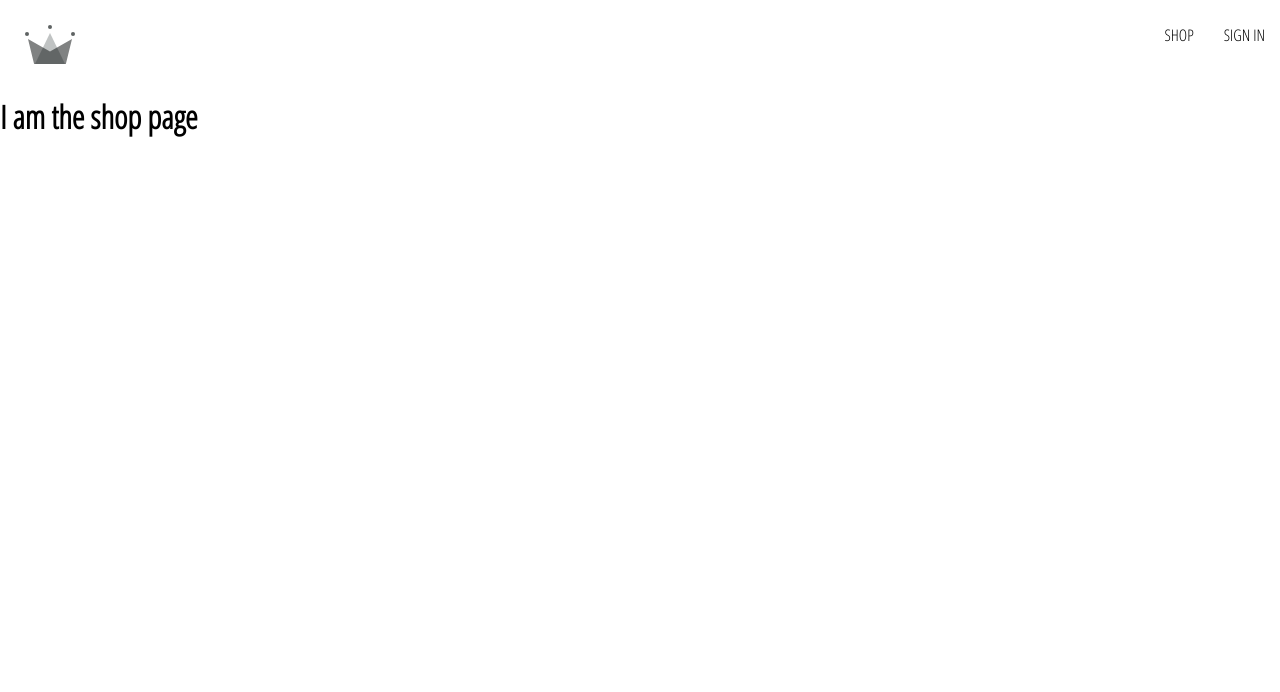
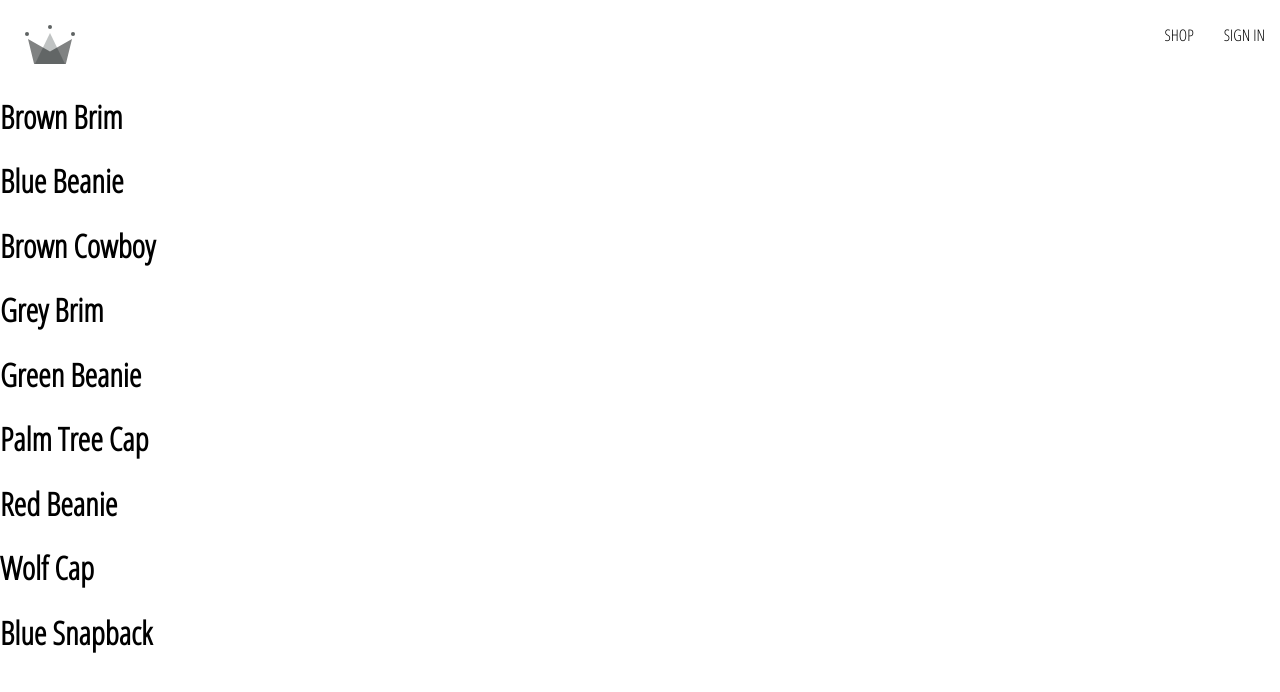
Before and after one commit to lilakima/boho-clothing, a React (Create React App) app: page /shop in a window 1280 px wide. Shown: the top 692 px of the page. Built offline with nearby package versions, Linux system fonts and the light colour scheme; no server answers.

Commit message:
<Dev> Implement shop products with context

```diff
--- a/src/App.js
+++ b/src/App.js
@@ -3,12 +3,7 @@
 import Home from "./routes/home/Home"
 import Navigation from "./routes/navigation/Navigation"
 import Authentication from "./routes/authentication/Authentication"
-
-const Shop = () => {
-    return (
-        <h1>I am the shop page</h1>
-    )
-}
+import Shop from "./routes/shop/Shop"
 
 const App = () => {
     return (
--- /dev/null
+++ b/src/contexts/ProductsContext.js
@@ -0,0 +1,13 @@
+import { createContext, useState } from "react"
+import PRODUCTS from '../shop-data.json'
+
+export const ProductsContext = createContext({
+    products: [],
+})
+
+export const ProductsProvider = ({children}) => {
+    const [products, setProducts] = useState(PRODUCTS)
+    const value = {products}
+
+    return <ProductsContext.Provider value={value}>{children}</ProductsContext.Provider>
+}
--- a/src/index.js
+++ b/src/index.js
@@ -5,13 +5,16 @@
 import reportWebVitals from './reportWebVitals'
 import { BrowserRouter } from "react-router-dom"
 import { UserProvider } from "./contexts/UserContext"
+import { ProductsProvider } from "./contexts/ProductsContext"
 
 const root = ReactDOM.createRoot(document.getElementById('root'))
 root.render(
     <React.StrictMode>
         <BrowserRouter>
             <UserProvider>
-                <App />
+                <ProductsProvider>
+                    <App />
+                </ProductsProvider>
             </UserProvider>
         </BrowserRouter>
     </React.StrictMode>
--- /dev/null
+++ b/src/routes/shop/Shop.js
@@ -0,0 +1,19 @@
+import React, { useContext } from 'react'
+import { ProductsContext } from "../../contexts/ProductsContext"
+
+const Shop = () => {
+    const { products } = useContext(ProductsContext)
+    return (
+        <div>
+            {
+                products.map(({ id, name }) => {
+                    return <div key={id}>
+                        <h1>{name}</h1>
+                    </div>
+                })
+            }
+        </div>
+    )
+}
+
+export default Shop
--- /dev/null
+++ b/src/shop-data.json
@@ -0,0 +1,56 @@
+[
+  {
+    "id": 1,
+    "name": "Brown Brim",
+    "imageUrl": "https://i.ibb.co/ZYW3VTp/brown-brim.png",
+    "price": 25
+  },
+  {
+    "id": 2,
+    "name": "Blue Beanie",
+    "imageUrl": "https://i.ibb.co/ypkgK0X/blue-beanie.png",
+    "price": 18
+  },
+  {
+    "id": 3,
+    "name": "Brown Cowboy",
+    "imageUrl": "https://i.ibb.co/QdJwgmp/brown-cowboy.png",
+    "price": 35
+  },
+  {
+    "id": 4,
+    "name": "Grey Brim",
+    "imageUrl": "https://i.ibb.co/RjBLWxB/grey-brim.png",
+    "price": 25
+  },
+  {
+    "id": 5,
+    "name": "Green Beanie",
+    "imageUrl": "https://i.ibb.co/YTjW3vF/green-beanie.png",
+    "price": 18
+  },
+  {
+    "id": 6,
+    "name": "Palm Tree Cap",
+    "imageUrl": "https://i.ibb.co/rKBDvJX/palm-tree-cap.png",
+    "price": 14
+  },
+  {
+    "id": 7,
+    "name": "Red Beanie",
+    "imageUrl": "https://i.ibb.co/bLB646Z/red-beanie.png",
+    "price": 18
+  },
+  {
+    "id": 8,
+    "name": "Wolf Cap",
+    "imageUrl": "https://i.ibb.co/1f2nWMM/wolf-cap.png",
+    "price": 14
+  },
+  {
+    "id": 9,
+    "name": "Blue Snapback",
+    "imageUrl": "https://i.ibb.co/X2VJP2W/blue-snapback.png",
+    "price": 16
+  }
+]
```
